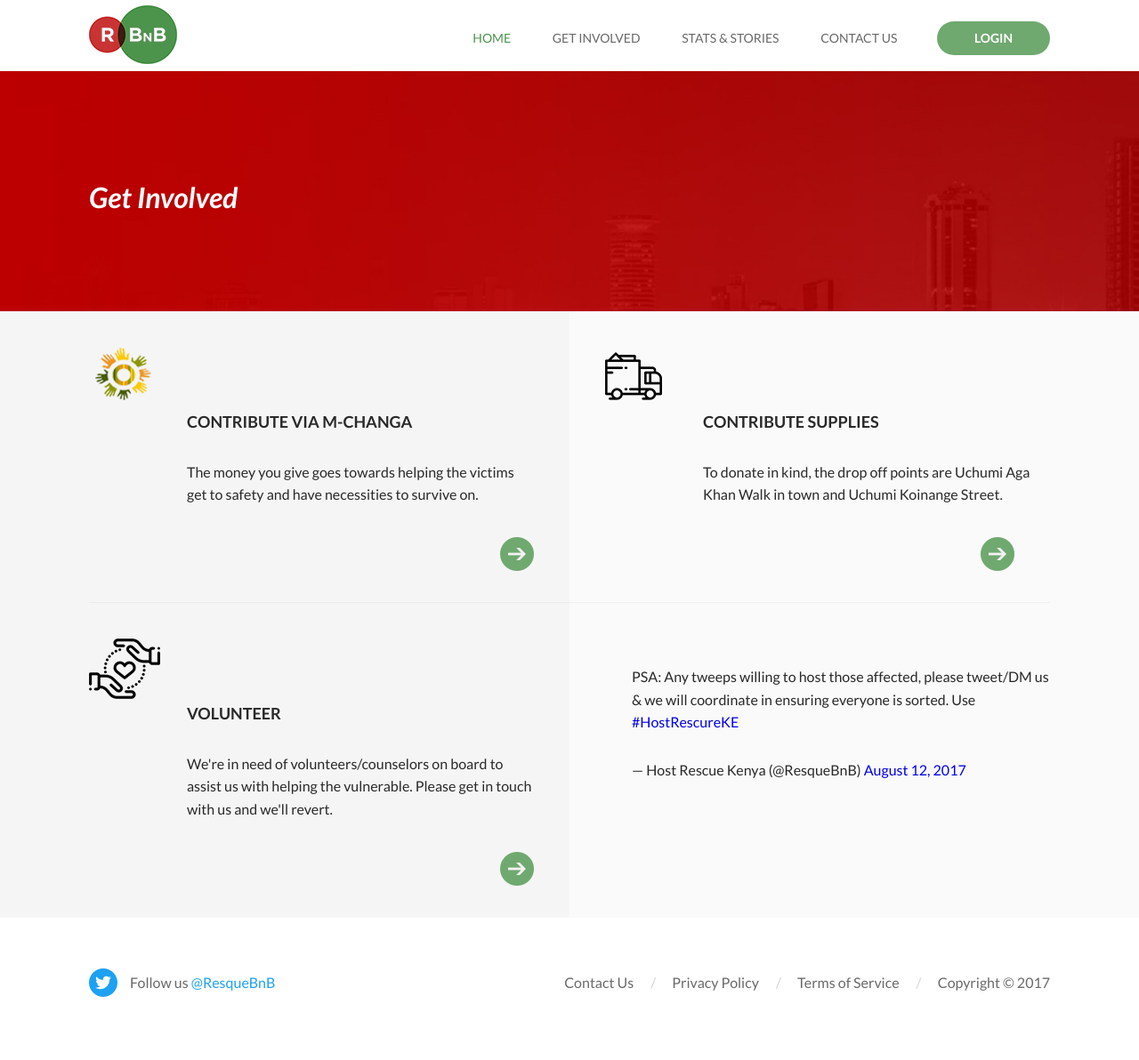
After one commit to tevin/RescueAirBnB, a Flask app: page /getinvolved in a window 1280 px wide. The commit adds this page. Shown: the whole page at 89% size. Run offline with Flask 2, Linux system fonts and the light colour scheme; some libraries are stand-ins or nearby versions.

Commit message:
add get involved template & hrefs

```diff
--- a/app.py
+++ b/app.py
@@ -47,6 +47,11 @@ def hosts():
 		return redirect('/')
 	return render_template('addhosts.html')
 
+# Get involved page
+@app.route('/getinvolved')
+def get_involved():
+	return render_template('get_involved.html')
+
 # "Secured" endpoint for viewing registered hosts
 @app.route('/hosts')
 @auth.login_required
--- /dev/null
+++ b/templates/get_involved.html
@@ -0,0 +1,47 @@
+{% extends "layout.html" %}
+{% block body %}
+<!-- .banner -->
+<section class="banner banner--sub txt-inverted">
+	<div class="wrap">
+		<h1>Get Involved</h1>
+	</div>
+</section>
+<!--/ .banner -->
+
+<!-- .content -->
+<section class="content overhide">
+	<div class="wrap">
+		<div class="row flex">
+			<a target="_blank" href="https://secure.changa.co.ke/myweb/share/13923" class="card card--m-changa">
+				<div class="card__inner">
+					<h3>Contribute via M-Changa</h3>
+					<p>The money you give goes towards helping the victims<br>
+						get to safety and have necessities to survive on.</p>
+					</div>
+				</a>
+				<a target="_blank" href="https://www.google.com/maps/place/Uchumi+Supermarket/@-1.287405,36.825414,15z/data=!4m5!3m4!1s0x0:0x889dd1e69ccdc3bd!8m2!3d-1.287405!4d36.825414" class="card card--supplies">
+					<div class="card__inner">
+						<h3>Contribute Supplies</h3>
+						<p>To donate in kind, the drop off points are Uchumi Aga Khan Walk in town and Uchumi Koinange Street. </p>
+					</div>
+				</a>
+			</div>
+			<div class="row flex">
+				<a href="" class="card card--contribute">
+					<div class="card__inner">
+						<h3>Volunteer</h3>
+						<p>We're in need of volunteers/counselors on board to assist us with helping the vulnerable. Please get in touch with us and we'll revert.</p>
+					</div>
+				</a>
+
+			<div href="" class="card card--no-arrow">
+				<div class="card__inner">
+					<blockquote class="twitter-tweet" data-lang="en"><p lang="en" dir="ltr">PSA: Any tweeps willing to host those affected, please tweet/DM us &amp; we will coordinate in ensuring everyone is sorted. Use <a href="https://twitter.com/hashtag/HostRescureKE?src=hash">#HostRescureKE</a></p>&mdash; Host Rescue Kenya (@ResqueBnB) <a href="https://twitter.com/ResQueBnB/status/896434914563960833">August 12, 2017</a></blockquote>
+					<script async src="//platform.twitter.com/widgets.js" charset="utf-8"></script>
+				</div>
+			</div>
+		</div>
+	</div>
+</section>
+<!--/ .content -->
+{% endblock %}
--- a/templates/index.html
+++ b/templates/index.html
@@ -18,7 +18,7 @@
 <section class="content overhide">
 	<div class="wrap">
 		<div class="row flex">
-			<a href="/addhost" class="card card--contribute">
+			<a href="/getinvolved" class="card card--contribute">
 				<div class="card__inner">
 					<h3>Get Involved</h3>
 					<p>Hundreds of vulnerable Kenyans need your help.<br>
--- a/templates/layout.html
+++ b/templates/layout.html
@@ -19,7 +19,7 @@
 			<a href="/" class="logo">&nbsp;</a>
 			<ul class="menu-main">
 				<li><a href="/" class="active">Home</a></li>
-				<li><a href="/addhost">Get Involved</a></li>
+				<li><a href="/getinvolved">Get Involved</a></li>
 				<li><a href="">Stats &amp; Stories</a></li>
 				<li><a href="#">Contact Us</a></li>
 				<li><a href="/hosts" class="button button--secondary">Login</a></li>
@@ -34,7 +34,7 @@
 		<div class="wrap">
 			<ul class="menu-mobile">
 				<li><a href="/" class="active">Home</a></li>
-				<li><a href="/addhost">Get Involved</a></li>
+				<li><a href="/getinvolved">Get Involved</a></li>
 				<li><a href="">Stats &amp; Stories</a></li>
 				<li><a href="#">Contact Us</a></li>
 				<li><a href="/hosts">Login</a></li>
@@ -49,7 +49,7 @@
 	<!-- .footer -->
 	<footer class="footer">
 		<div class="wrap clearfix">
-			<a href="https://twitter.com/ResQueBnB" class="twitter" target="_blank">Follow us <span>@ResQueBnB</span></a>
+			<a href="https://twitter.com/ResQueBnB" class="twitter" target="_blank">Follow us <span>@ResqueBnB</span></a>
 			<nav class="menu-footer right">
 				<a href="">Contact Us</a>
 				<a href="">Privacy Policy</a>
```
